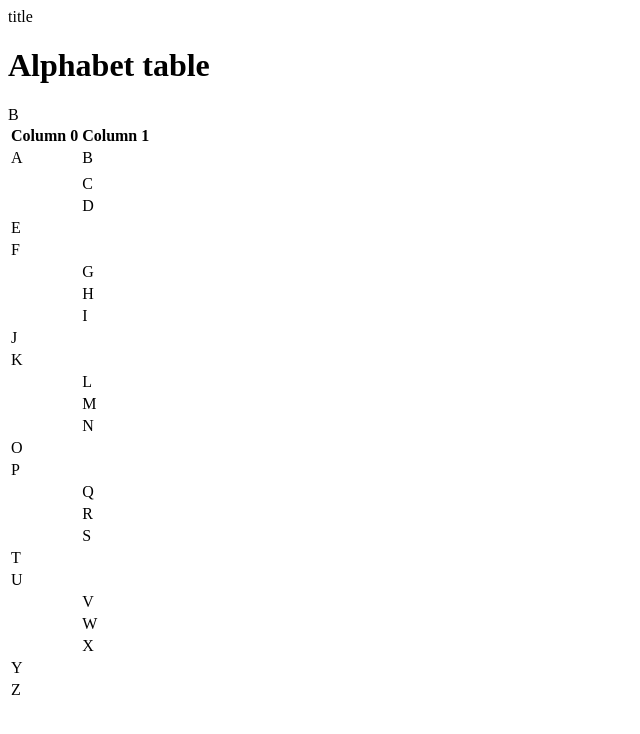
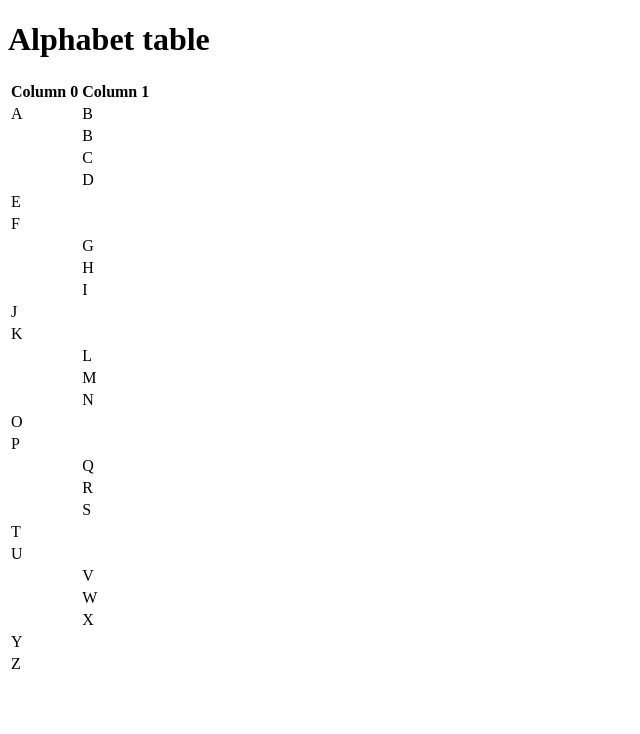
Before and after one commit to comp426-2022-spring/a00-SofiaWongg, a website: page index.html in a window 1280 px wide. Shown: the whole page, without its empty margins (0-640 px from the left). Drawn offline with Linux system fonts and the light colour scheme.

Commit message:
fixed errors

```diff
--- a/index.html
+++ b/index.html
@@ -3,7 +3,7 @@
     <head>
         <meta charset="UTF-8">
         <meta name="viewport" content="width=device-width, initial-scale=1.0">
-        <title>Alphabet</title>title</title>
+        <title>Alphabet</title>
     </head>
     <body>
         <div>
@@ -19,7 +19,7 @@
                     <td>A</td><td>B</td>
                     </tr>
                     <tr>
-                    <td></td><tc>B</tc>
+                    <td></td><td>B</td>
                     </tr>
                     <tr>
                     <td></td><td>C</td>
```
